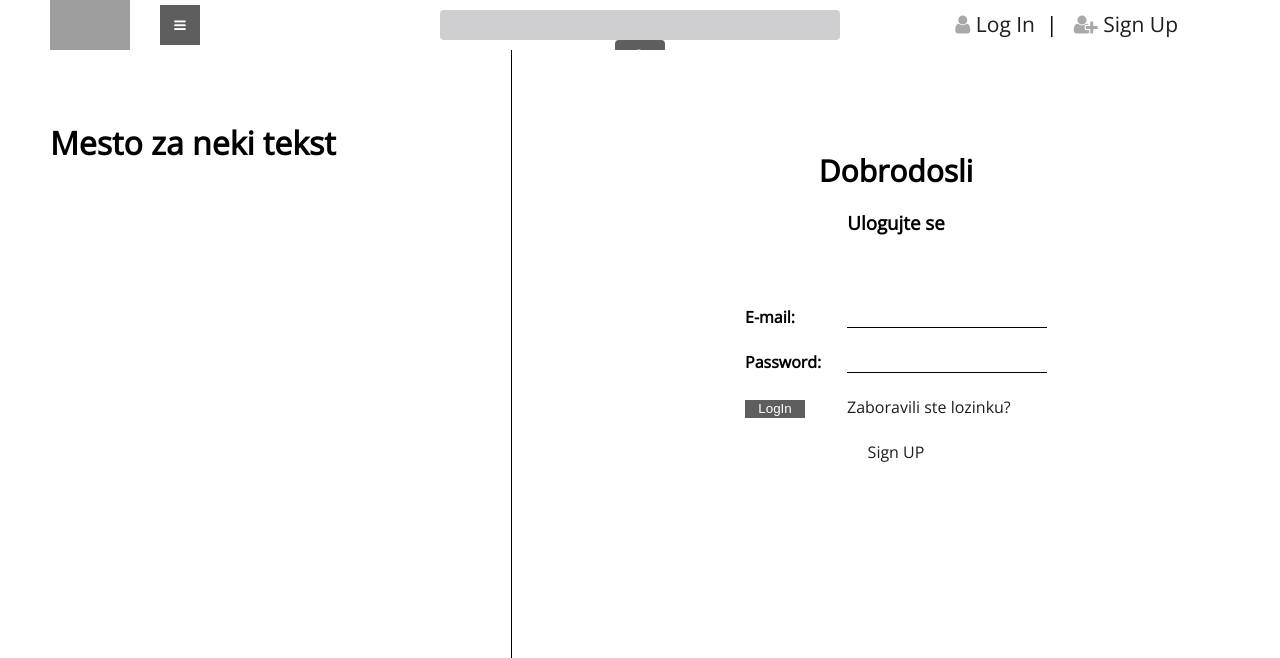
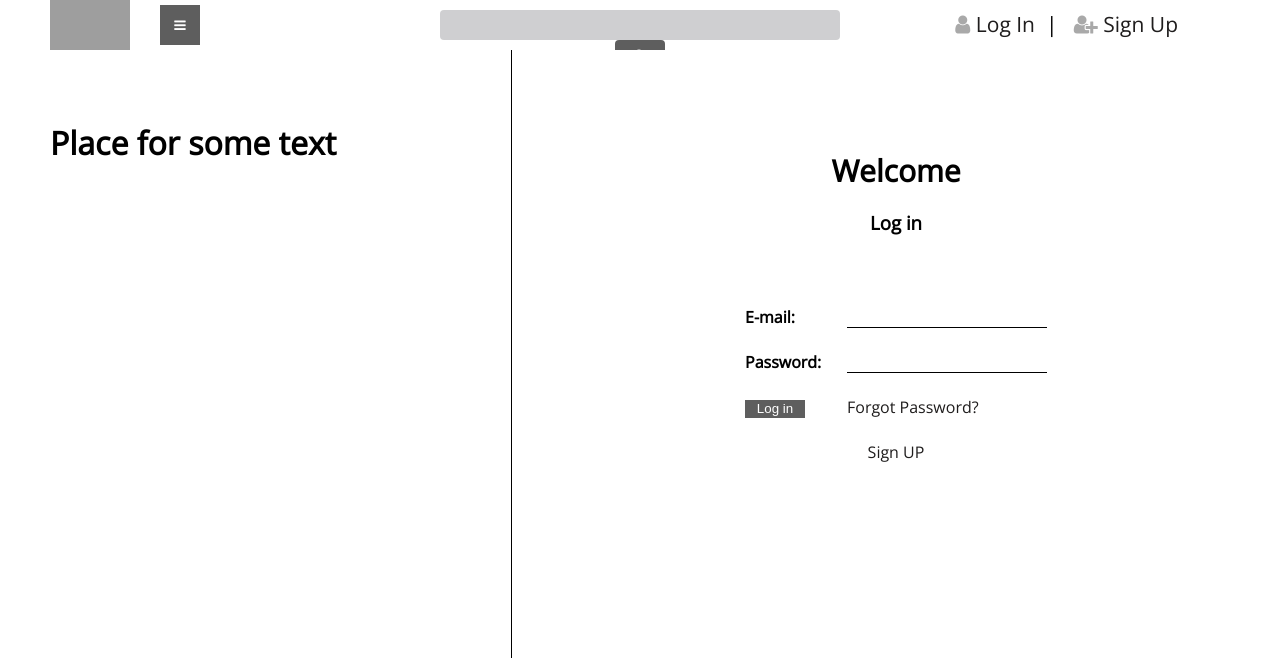
Before and after one commit to mrivanovic/OnlineShop, a CodeIgniter app: page /OnlineShop/Category/login in a window 1280 px wide. Shown: the top 658 px of the page. Run offline with CodeIgniter, Linux system fonts and the light colour scheme; grey boxes are pictures that could not be loaded.

Commit message:
translate

```diff
--- a/application/views/login.php
+++ b/application/views/login.php
@@ -1,10 +1,10 @@
 <div id="login">
     <div class="login_left">
-        <h1>Mesto za neki tekst</h1>
+        <h1>Place for some text</h1>
     </div>
     <div class="login_right">
-        <h2>Dobrodosli</h2>
-        <h3>Ulogujte se</h3>
+        <h2>Welcome</h2>
+        <h3>Log in</h3>
         <table>
             <form name="loginform" action="<?php echo base_url('Account/ulogujse'); ?>" method="POST">
                 <?php
@@ -22,11 +22,11 @@
                     <?php echo form_error("password", "<font color='red'>", "</font>"); ?>
                 </tr>
                 <tr>
-                    <td><button type="submit">LogIn</button> </td>
+                    <td><button type="submit">Log in</button> </td>
                     <?php
                     //echo $this->session->flashdata("error");
                     ?>
-                    <td><a href="#">Zaboravili ste lozinku?</a></td>
+                    <td><a href="#">Forgot Password?</a></td>
                 </tr>
                 <tr>
                     <td colspan="2" style="text-align: center;"><a href="<?php echo base_url("Category/SignUp"); ?>">Sign UP</a></td>
--- a/application/views/signUpK.php
+++ b/application/views/signUpK.php
@@ -3,8 +3,8 @@
         <h1>Mesto za neki tekst</h1>
     </div>
     <div class="singupK_right">
-        <h2>Dobrodosli</h2>
-        <h3>Registrujte se</h3>
+        <h2>Welcome</h2>
+        <h3>Create an account</h3>
         <table>
             <?php echo form_open('Account/signUpB', 'method=POST'); ?>
 
--- a/application/views/signUpP.php
+++ b/application/views/signUpP.php
@@ -1,10 +1,10 @@
 <div id="singupP">
     <div class="singupP_left">
-        <h1>Mesto za neki tekst</h1>
+        <h1>Place for some text</h1>
     </div>
     <div class="singupP_right">
-        <h2>Dobrodosli</h2>
-        <h3>Registrujte se</h3>
+        <h2>Welcome</h2>
+        <h3>Create an account</h3>
         <table>
             <?php echo form_open('Account/registerP', 'method=POST'); ?>
 
```
Also changed, not shown: application/views/signUp.php (+4 -4 lines).
